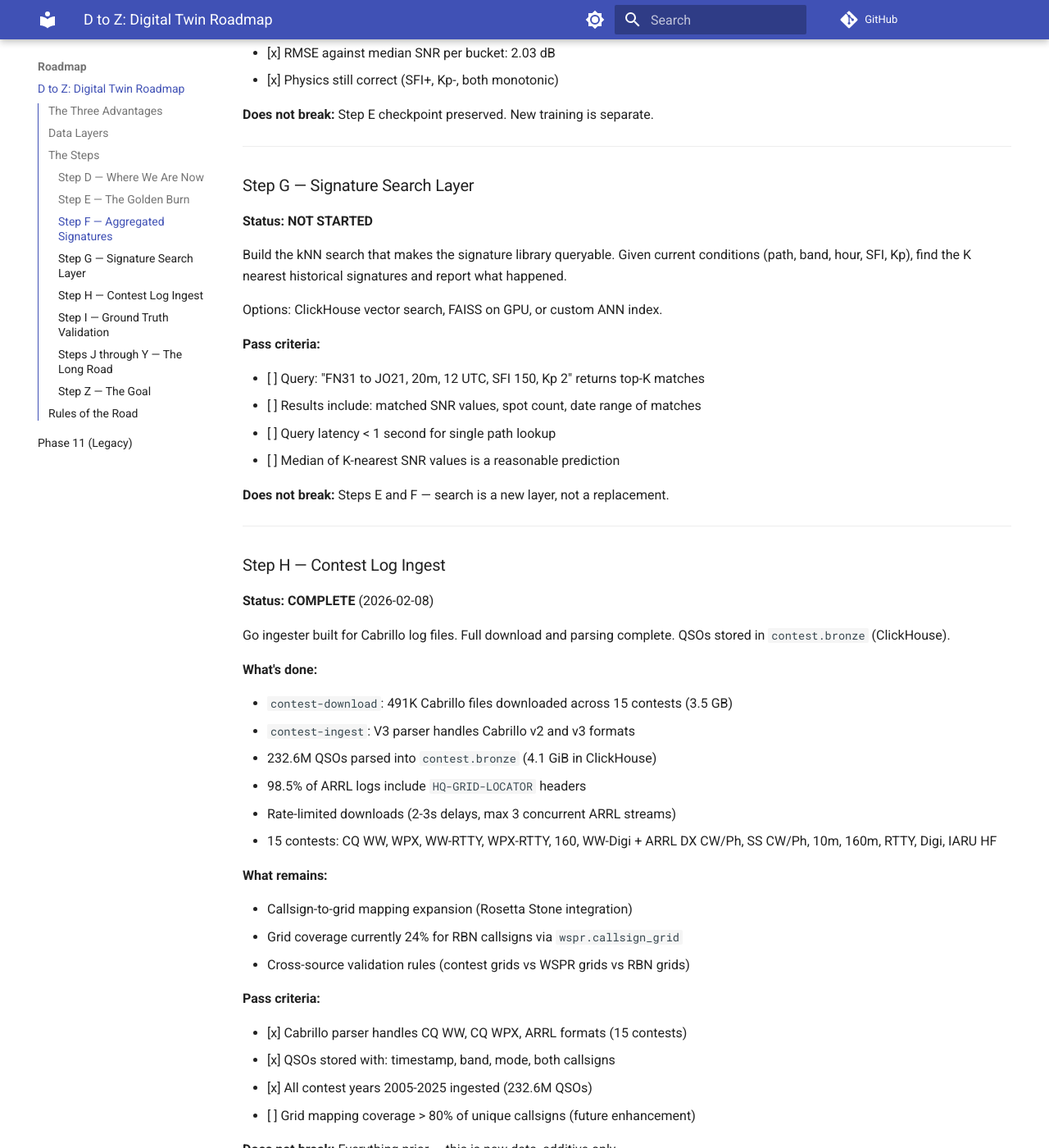
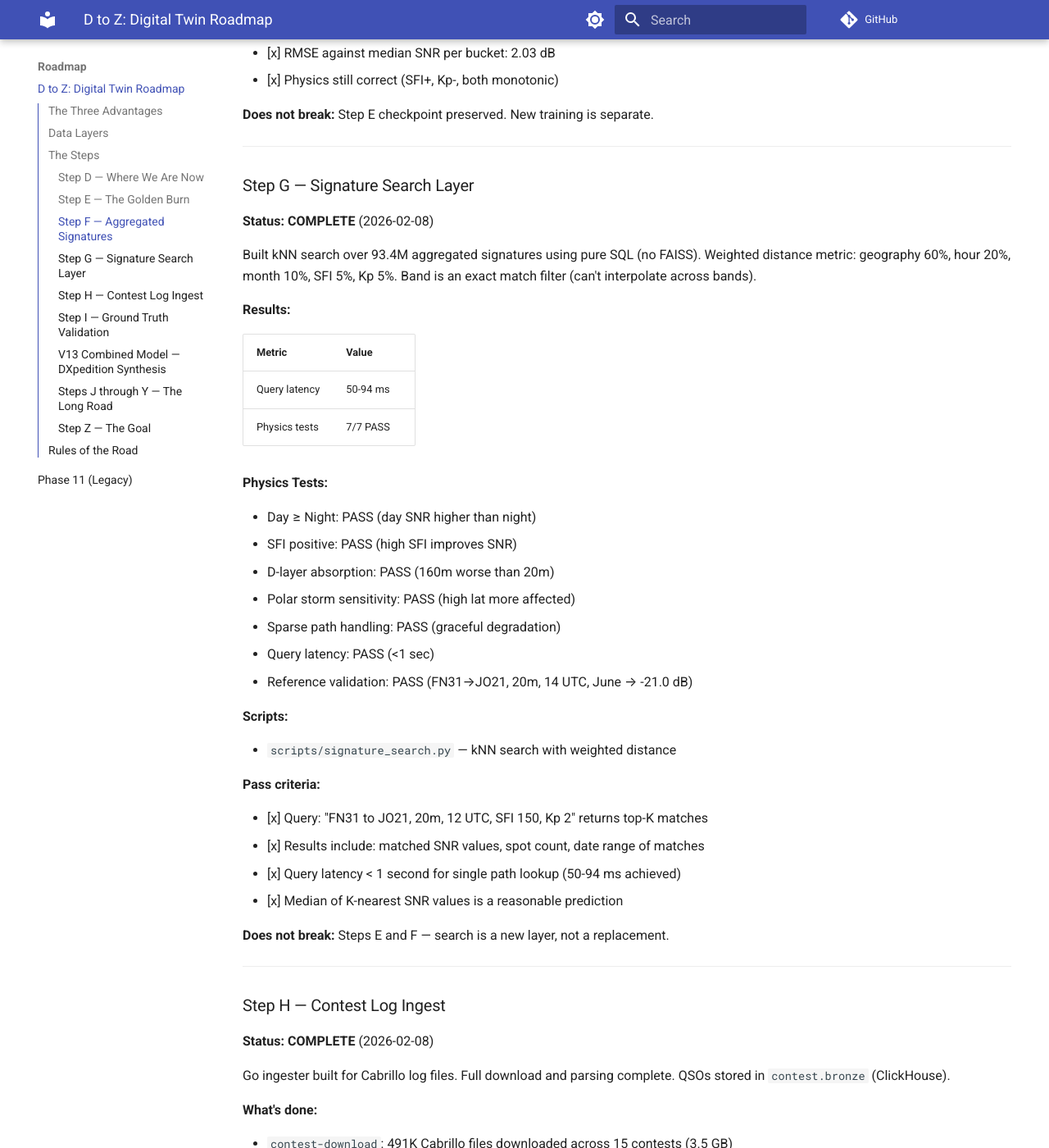
Before and after one commit to IONIS-AI/ionis-docs, an MkDocs documentation site: the page built from docs/roadmap/d_to_z.md, in a window 1280 px wide and 1400 px high, scrolled down 3752 px. Shown: the whole window at 82% size. Built offline with MkDocs 1.6.1 and Material for MkDocs 9.7.7, drawn with Linux system fonts in a browser that asks for light colours; comment, search, counter and statistics services are not loaded; some of the changed text lies outside the part shown.

Commit message:
Update roadmap: Step G complete, V13 Combined model
Step G (Signature Search Layer):
- kNN search over 93.4M signatures in pure SQL
- 50-94 ms latency, 7/7 physics tests pass
- Weighted distance: geography 60%, hour 20%, month 10%, SFI 5%, Kp 5%

V13 Combined Model:
- WSPR + RBN DXpedition synthesis (152 rare DXCC entities)
- Per-source per-band Z-score normalization
- RMSE 0.60σ, Pearson +0.2865, 4/4 physics tests pass

Also adds Step J (Unified Oracle Interface) and V14 strategy (Contest + RBN).

Co-Authored-By: Claude Opus 4.5 <noreply@anthropic.com>

```diff
--- a/docs/roadmap/d_to_z.md
+++ b/docs/roadmap/d_to_z.md
@@ -139,20 +139,39 @@ aggregation approach works.
 
 ### Step G — Signature Search Layer
 
-**Status: NOT STARTED**
+**Status: COMPLETE** (2026-02-08)
 
-Build the kNN search that makes the signature library queryable.
-Given current conditions (path, band, hour, SFI, Kp), find the K nearest
-historical signatures and report what happened.
+Built kNN search over 93.4M aggregated signatures using pure SQL (no FAISS).
+Weighted distance metric: geography 60%, hour 20%, month 10%, SFI 5%, Kp 5%.
+Band is an exact match filter (can't interpolate across bands).
 
-Options: ClickHouse vector search, FAISS on GPU, or custom ANN index.
+**Results:**
+
+| Metric | Value |
+|--------|-------|
+| Query latency | 50-94 ms |
+| Physics tests | 7/7 PASS |
+
+**Physics Tests:**
+
+- Day ≥ Night: PASS (day SNR higher than night)
+- SFI positive: PASS (high SFI improves SNR)
+- D-layer absorption: PASS (160m worse than 20m)
+- Polar storm sensitivity: PASS (high lat more affected)
+- Sparse path handling: PASS (graceful degradation)
+- Query latency: PASS (<1 sec)
+- Reference validation: PASS (FN31→JO21, 20m, 14 UTC, June → -21.0 dB)
+
+**Scripts:**
+
+- `scripts/signature_search.py` — kNN search with weighted distance
 
 **Pass criteria:**
 
-- [ ] Query: "FN31 to JO21, 20m, 12 UTC, SFI 150, Kp 2" returns top-K matches
-- [ ] Results include: matched SNR values, spot count, date range of matches
-- [ ] Query latency < 1 second for single path lookup
-- [ ] Median of K-nearest SNR values is a reasonable prediction
+- [x] Query: "FN31 to JO21, 20m, 12 UTC, SFI 150, Kp 2" returns top-K matches
+- [x] Results include: matched SNR values, spot count, date range of matches
+- [x] Query latency < 1 second for single path lookup (50-94 ms achieved)
+- [x] Median of K-nearest SNR values is a reasonable prediction
 
 **Does not break:** Steps E and F — search is a new layer, not a replacement.
 
@@ -258,17 +277,94 @@ Complementary strengths — different physics models.
 
 ---
 
+### V13 Combined Model — DXpedition Synthesis
+
+**Status: COMPLETE** (2026-02-09)
+
+Addressed the coverage gap: WSPR doesn't reach rare DXCC entities. Solution:
+cross-reference GDXF Mega DXpeditions catalog (468 DXpeditions) with RBN
+skimmer data to extract real propagation signatures from rare locations.
+
+**Data Synthesis:**
+
+| Source | Signatures | Coverage |
+|--------|------------|----------|
+| WSPR | 20M (sampled from 93.4M) | Common paths |
+| RBN DXpedition | 91K × 50 (upsampled) | 152 rare DXCC entities |
+
+**Key Innovation:** Per-source per-band Z-score normalization removes the ~35 dB
+offset between WSPR weak-signal (-18 dB mean) and RBN high-power (+17 dB mean).
+Model learns relative propagation quality, not absolute power levels.
+
+**Results:**
+
+| Metric | Value |
+|--------|-------|
+| RMSE | 0.60σ (~4.0 dB) |
+| Pearson | +0.2865 |
+| SFI benefit (70→200) | +5.2 dB |
+| Kp storm cost (0→9) | +10.4 dB |
+| Storm/Sun ratio | 4.0:1 |
+
+**Physics Tests:** 4/4 PASS (storm sidecar, sun sidecar, gate range, decomposition)
+
+**Rare DXCC Coverage (examples):**
+
+- Bouvet Island (3Y)
+- Heard Island (VK0H)
+- South Sandwich (VP8)
+- Peter I Island (3Y0)
+- Navassa Island (KP1)
+
+**Scripts:**
+
+- `scripts/train_v13_combined.py` — WSPR + RBN DXpedition training
+- `scripts/test_v13_combined.py` — sensitivity analysis (Z-normalized)
+- `scripts/verify_v13_combined.py` — physics verification (4/4 pass)
+
+**Artifacts:**
+
+- Checkpoint: `models/ionis_v13_combined.pth`
+- GDXF catalog: `shared-context/gdxf/gdxf-catalog.json`
+- RBN signatures: `rbn.dxpedition_signatures` (91,301 rows)
+
+**Note:** Pearson is lower than V12 (+0.2865 vs +0.3153) — expected when
+learning from heterogeneous data with different physics regimes. The win
+is **coverage**: 152 rare DXCC entities that WSPR never reaches.
+
+**Does not break:** V12 checkpoint preserved. V13 is new production model.
+
+---
+
 ### Steps J through Y — The Long Road
 
-These steps are not yet defined. They depend on what we learn at Steps F
-through I. Possible directions:
+These steps evolve based on what we learn. Current priorities:
+
+**Step J — Unified Oracle Interface** (Next)
+
+Combine neural oracle + signature search into single prediction tool:
+
+- Single CLI/module: path + conditions → neural prediction + historical evidence
+- Confidence weighting: oracle better on unseen paths, signatures on dense paths
+- Output: combined SNR, condition, agreement score, top matching signatures
+
+**V14 Strategy — Contest + RBN Synthesis**
+
+Fill the gap between common paths (WSPR) and rare DXpeditions (RBN DX):
+
+- Contest logs have useless 599 RST reports — no SNR truth
+- RBN skimmers run at maximum speed during contests — real SNR measurements
+- Cross-reference: contest QSOs with RBN spots (same callsign, band, ±5 min)
+- Result: SNR-enriched contest QSOs for semi-rare grids (active contest stations)
+
+**Other Directions:**
 
 - **Coverage Analysis**: Map observation density across all 32,400 possible
   Maidenhead grids. Quantify permanent gaps (ocean, uninhabited), sparse regions,
   and high-density coverage. Use interpolation distance as a confidence metric.
   See [Coverage & Confidence](../methodology/coverage.md).
 - **Feature expansion**: geomagnetic latitude, MUF proxy, ionospheric tilt
-- **RBN/PSK Reporter ingest**: FT8 and CW skimmer data for denser coverage
+- **PSK Reporter ingest**: FT8 data for denser coverage (live only, no bulk historical)
 - **Temporal refinement**: 15-minute prediction windows instead of hourly
 - **Mode prediction**: not just "band open" but "open for SSB vs CW vs FT8"
 - **Edge deployment**: quantized model for offline/portable use
```
Also changed, not shown: other parts of docs/roadmap/d_to_z.md (+1 -1 lines), docs/validation/step_i_voacap_comparison.md (+4 -4 lines).
